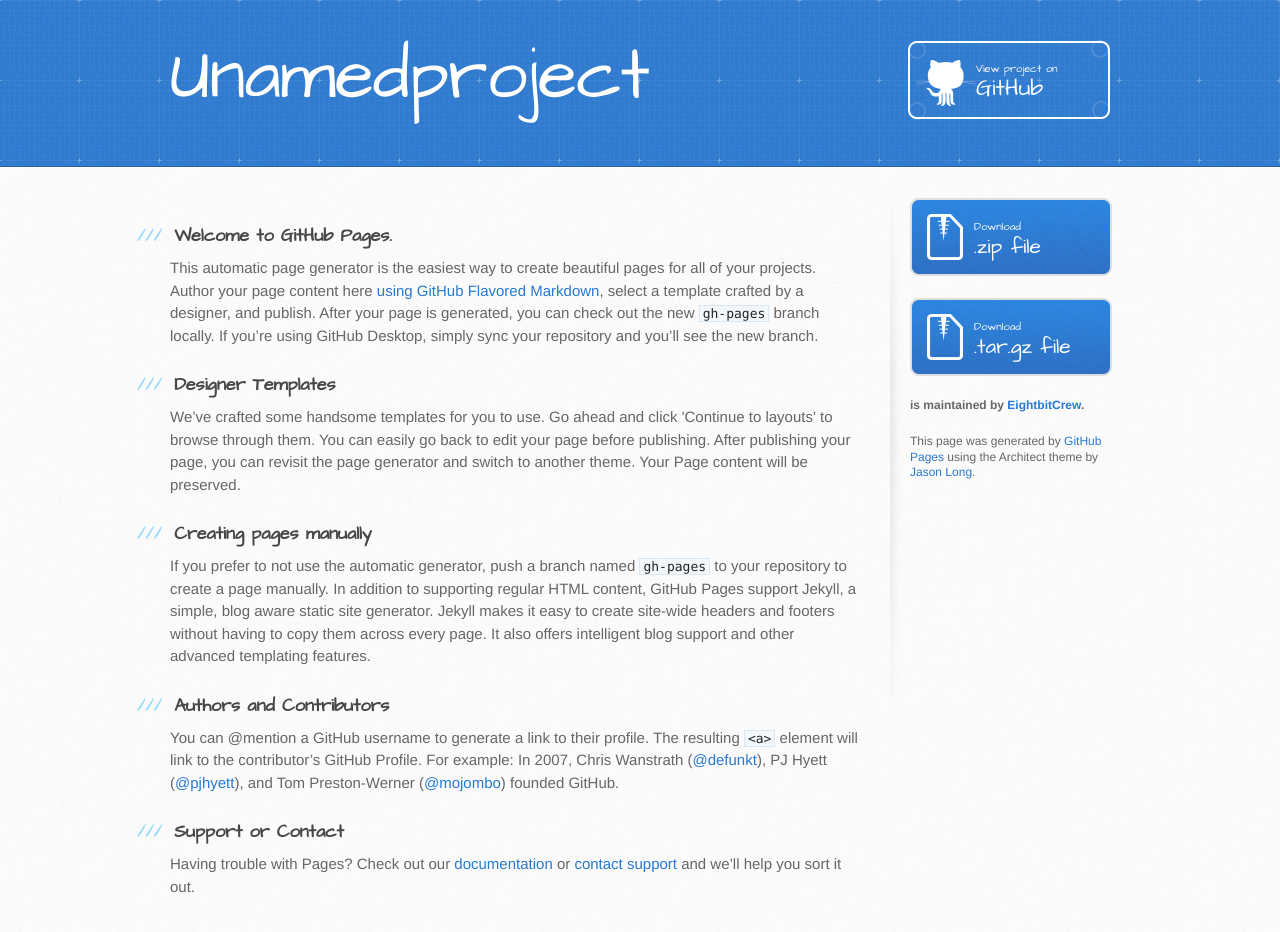
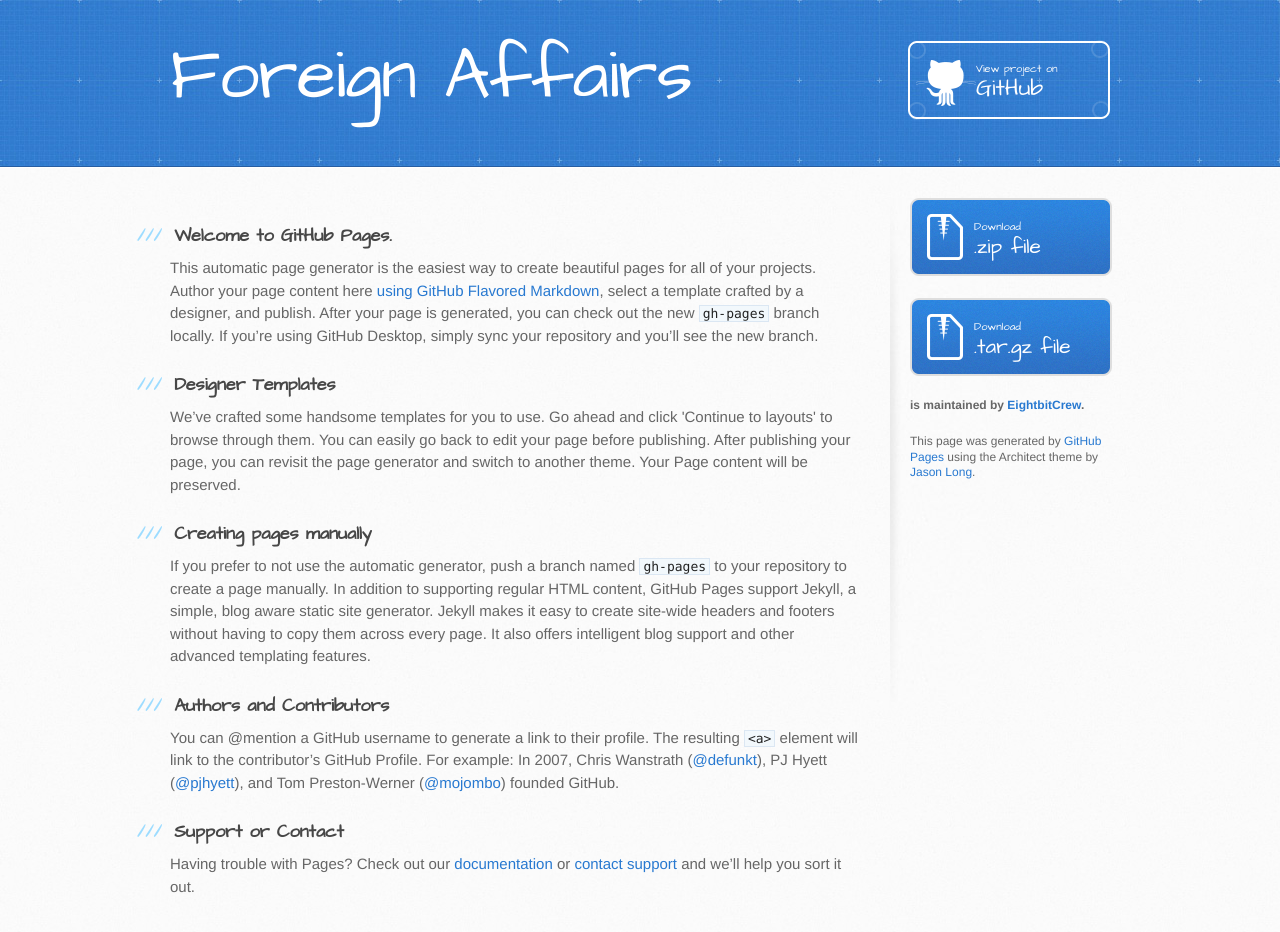
Before and after one commit to JohnOstrum/Foreign-Affairs, a plain HTML site: page index.html in a window 1280 px wide. Drawn offline with Linux system fonts and the light colour scheme.

Commit message:
Update index.html

```diff
--- a/index.html
+++ b/index.html
@@ -13,15 +13,15 @@
     <script src="//html5shiv.googlecode.com/svn/trunk/html5.js"></script>
     <![endif]-->
 
-    <title>Unamedproject by EightbitCrew</title>
+    <title>Foreign Affairs by EightbitCrew</title>
   </head>
 
   <body>
     <header>
       <div class="inner">
-        <h1>Unamedproject</h1>
+        <h1>Foreign Affairs</h1>
         <h2></h2>
-        <a href="https://github.com/EightbitCrew/UnamedProject" class="button"><small>View project on</small> GitHub</a>
+        <a href="https://github.com/EightbitCrew/Foreign-Affairs" class="button"><small>View project on</small> GitHub</a>
       </div>
     </header>
 
@@ -55,16 +55,16 @@
         </section>
 
         <aside id="sidebar">
-          <a href="https://github.com/EightbitCrew/UnamedProject/zipball/master" class="button">
+          <a href="https://github.com/EightbitCrew/Foreign-Affairs/zipball/master" class="button">
             <small>Download</small>
             .zip file
           </a>
-          <a href="https://github.com/EightbitCrew/UnamedProject/tarball/master" class="button">
+          <a href="https://github.com/EightbitCrew/Foreign-Affairs/tarball/master" class="button">
             <small>Download</small>
             .tar.gz file
           </a>
 
-          <p class="repo-owner"><a href="https://github.com/EightbitCrew/UnamedProject"></a> is maintained by <a href="https://github.com/EightbitCrew">EightbitCrew</a>.</p>
+          <p class="repo-owner"><a href="https://github.com/EightbitCrew/Foreign-Affairs"></a> is maintained by <a href="https://github.com/EightbitCrew">EightbitCrew</a>.</p>
 
           <p>This page was generated by <a href="https://pages.github.com">GitHub Pages</a> using the Architect theme by <a href="https://twitter.com/jasonlong">Jason Long</a>.</p>
         </aside>
```
